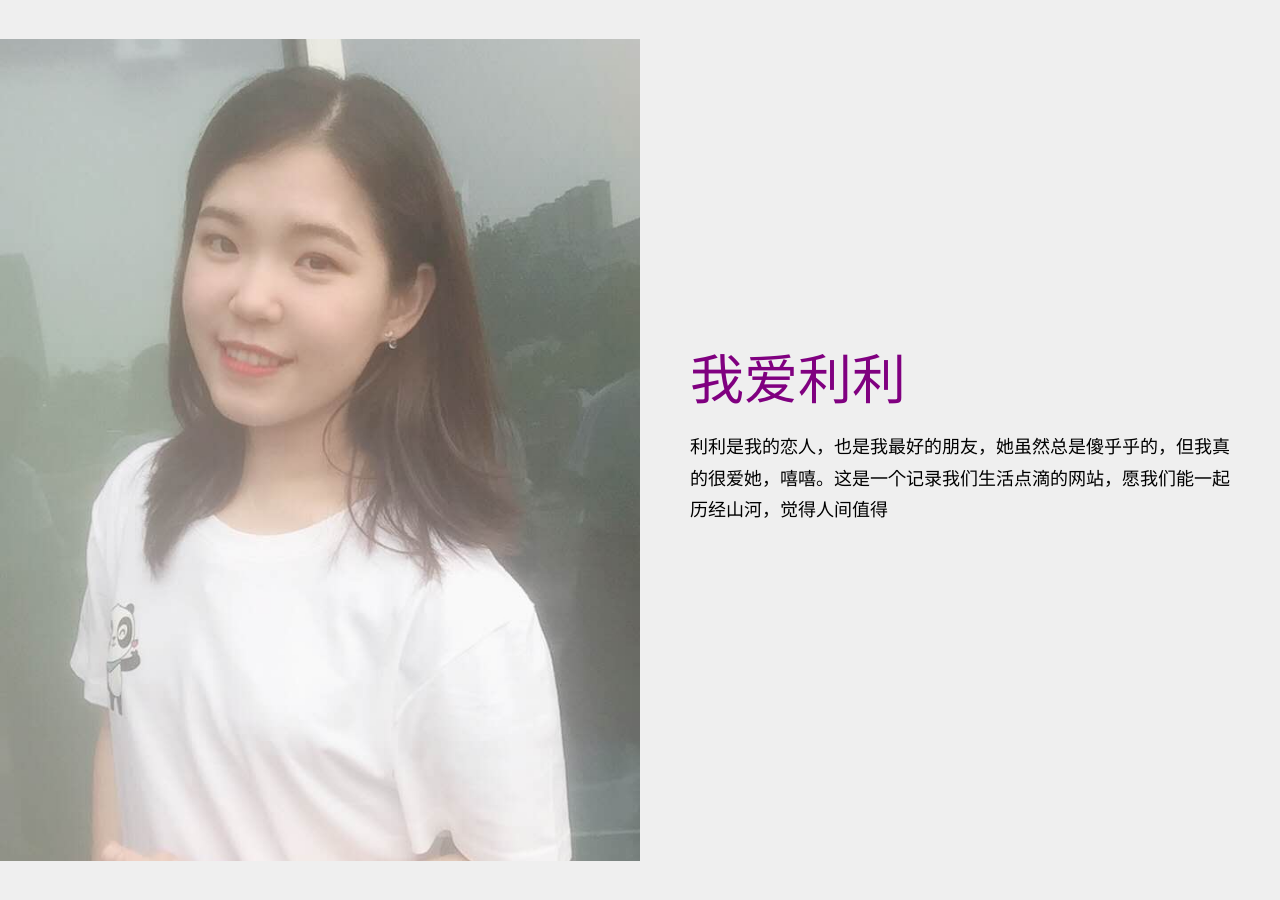
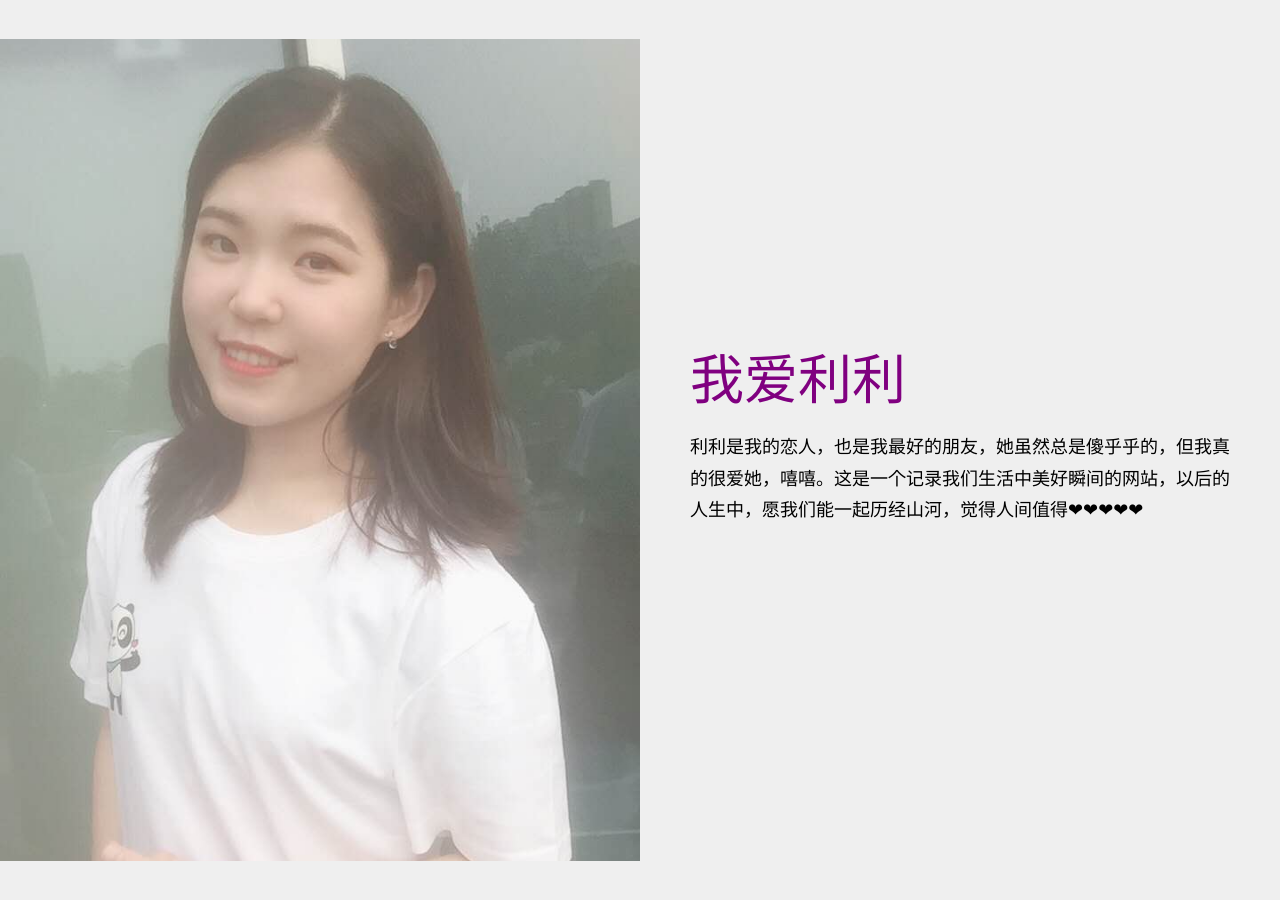
Before and after one commit to zh1165/zh1165.github.io, a Jekyll site: the page built from index.html, in a window 1280 px wide. Built offline with Jekyll 4.4.1, drawn with Linux system fonts in a browser that asks for light colours.

Commit message:
Update _config.yml

```diff
--- a/_config.yml
+++ b/_config.yml
@@ -5,7 +5,7 @@ title: 我爱利利
 description:  The beautiful website of artist, poet, craftsperson, cyclist, and avid juggler, Uni Kravitz.
 
 # A brief blurb about yourself
-content: 利利是我的恋人，也是我最好的朋友，她虽然总是傻乎乎的，但我真的很爱她，嘻嘻。这是一个记录我们生活点滴的网站，愿我们能一起历经山河，觉得人间值得
+content: 利利是我的恋人，也是我最好的朋友，她虽然总是傻乎乎的，但我真的很爱她，嘻嘻。这是一个记录我们生活中美好瞬间的网站，以后的人生中，愿我们能一起历经山河，觉得人间值得❤❤❤❤❤
 
 # Add your social links
 
```
